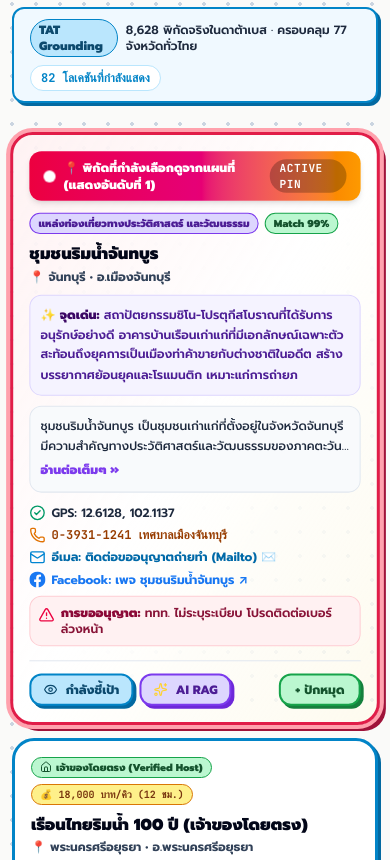
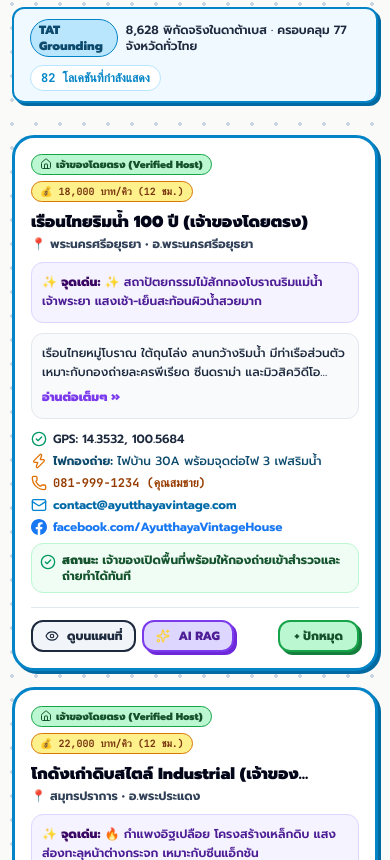
Before and after one commit to macmaxnt/thaiscout-ai, a Next.js app: page / in a window 390 px wide. Shown: the part 824-1684 px from the top of the page. Built offline with nearby package versions, Linux system fonts and the light colour scheme; a web font is replaced by a local one.

Commit message:
fix: remove active pin banner and prevent reordering when selecting card in list

```diff
--- a/src/app/page.tsx
+++ b/src/app/page.tsx
@@ -32,6 +32,7 @@ export default function Home() {
   const [results, setResults] = useState<any[]>([]);
   const [scoutingList, setScoutingList] = useState<any[]>([]);
   const [selectedLocation, setSelectedLocation] = useState<any | null>(null);
+  const [mapPinSelectedId, setMapPinSelectedId] = useState<string | null>(null);
   const [ragTargetLocation, setRagTargetLocation] = useState<any | null>(null);
   const [currentMode, setCurrentMode] = useState<"scout" | "host">("scout");
   const [activeTab, setActiveTab] = useState<"search" | "scout">("search");
@@ -99,6 +100,7 @@ export default function Home() {
     setCurrentMode("scout");
     setActiveTab("search");
     setSelectedLocation(loc);
+    setMapPinSelectedId(loc.id);
   };
 
   const toggleExpand = (id: string, e?: React.MouseEvent) => {
@@ -117,6 +119,7 @@ export default function Home() {
 
   const handleSearch = async (targetBrief = brief, targetProv = province) => {
     setLoading(true);
+    setMapPinSelectedId(null);
     // Auto-detect province if brief contains province name/alias
     let provToSend = targetProv;
     if (targetProv === "all") {
@@ -158,8 +161,15 @@ export default function Home() {
     }
   };
 
-  const handleSelect = (loc: any) => {
+  // Card click on the side: only highlights and centers on map, does NOT reorder list
+  const handleSelectFromCard = (loc: any) => {
     setSelectedLocation(loc);
+  };
+
+  // Map pin click: highlights and floats that location to index 0
+  const handleSelectFromMap = (loc: any) => {
+    setSelectedLocation(loc);
+    setMapPinSelectedId(loc.id);
   };
 
   const matchingCustom = customLocations.filter((loc) => {
@@ -184,24 +194,21 @@ export default function Home() {
 
   const rawList = activeTab === "search" ? [...matchingCustom, ...results] : scoutingList;
 
-  // Whenever a marker or card is selected, float it to index 0 (the very first card)
+  // Only float to index 0 when selected specifically from map pin
   const displayedLocations = useMemo(() => {
-    if (!selectedLocation) return rawList;
-    const foundIdx = rawList.findIndex((l) => l.id === selectedLocation.id);
-    if (foundIdx === 0) return rawList;
-    if (foundIdx > 0) {
-      const selected = rawList[foundIdx];
-      const remaining = rawList.filter((_, i) => i !== foundIdx);
-      return [selected, ...remaining];
-    }
-    return [selectedLocation, ...rawList];
-  }, [rawList, selectedLocation]);
+    if (!mapPinSelectedId) return rawList;
+    const foundIdx = rawList.findIndex((l) => l.id === mapPinSelectedId);
+    if (foundIdx <= 0) return rawList;
+    const selected = rawList[foundIdx];
+    const remaining = rawList.filter((_, i) => i !== foundIdx);
+    return [selected, ...remaining];
+  }, [rawList, mapPinSelectedId]);
 
   useEffect(() => {
-    if (selectedLocation) {
+    if (mapPinSelectedId) {
       cardsTopRef.current?.scrollIntoView({ behavior: "smooth", block: "nearest" });
     }
-  }, [selectedLocation?.id]);
+  }, [mapPinSelectedId]);
 
   return (
     <div className="min-h-screen py-4 px-3 sm:px-6 w-full flex flex-col gap-4">
@@ -444,7 +451,7 @@ export default function Home() {
                   return (
                     <div
                       key={loc.id}
-                      onClick={() => handleSelect(loc)}
+                      onClick={() => handleSelectFromCard(loc)}
                       className={`rounded-[22px] p-4 sm:p-5 transition-all duration-200 cursor-pointer flex flex-col justify-between border-[3px] ${
                         isSelected
                           ? "bg-gradient-to-br from-rose-50/90 via-white to-amber-50/70 border-[#e11d48] shadow-[6px_6px_0px_#9f1239] ring-4 ring-rose-300 scale-[1.01]"
@@ -452,22 +459,6 @@ export default function Home() {
                       }`}
                     >
                       <div>
-                        {/* 🔥 Active Map Pin Highlight Banner */}
-                        {isSelected && (
-                          <div className="mb-3 bg-gradient-to-r from-rose-600 via-pink-600 to-amber-500 text-white px-3.5 py-2 rounded-xl text-xs sm:text-sm font-black flex items-center justify-between shadow-md">
-                            <div className="flex items-center gap-2">
-                              <span className="relative flex h-3 w-3">
-                                <span className="animate-ping absolute inline-flex h-full w-full rounded-full bg-white opacity-90"></span>
-                                <span className="relative inline-flex rounded-full h-3 w-3 bg-white"></span>
-                              </span>
-                              <span>📍 พิกัดที่กำลังเลือกดูจากแผนที่ (แสดงอันดับที่ 1)</span>
-                            </div>
-                            <span className="text-[11px] bg-black/25 px-2.5 py-0.5 rounded-lg font-mono font-bold tracking-wider">
-                              ACTIVE PIN
-                            </span>
-                          </div>
-                        )}
-
                         {/* Top Badges */}
                       <div className="flex items-center justify-between mb-2">
                         <div className="flex items-center gap-1.5 flex-wrap">
@@ -624,7 +615,7 @@ export default function Home() {
                         <button
                           onClick={(e) => {
                             e.stopPropagation();
-                            handleSelect(loc);
+                            handleSelectFromCard(loc);
                           }}
                           className={`btn text-xs sm:text-sm px-3 py-1.5 rounded-xl font-black flex items-center gap-1.5 ${
                             isSelected ? "btn-blue" : "bg-slate-100 border-slate-300 text-slate-800 hover:bg-slate-200"
@@ -676,7 +667,7 @@ export default function Home() {
             locations={displayedLocations}
             selectedLocation={selectedLocation}
             scoutingList={scoutingList}
-            onSelectLocation={handleSelect}
+            onSelectLocation={handleSelectFromMap}
             onToggleScout={toggleScout}
           />
         </div>
```
